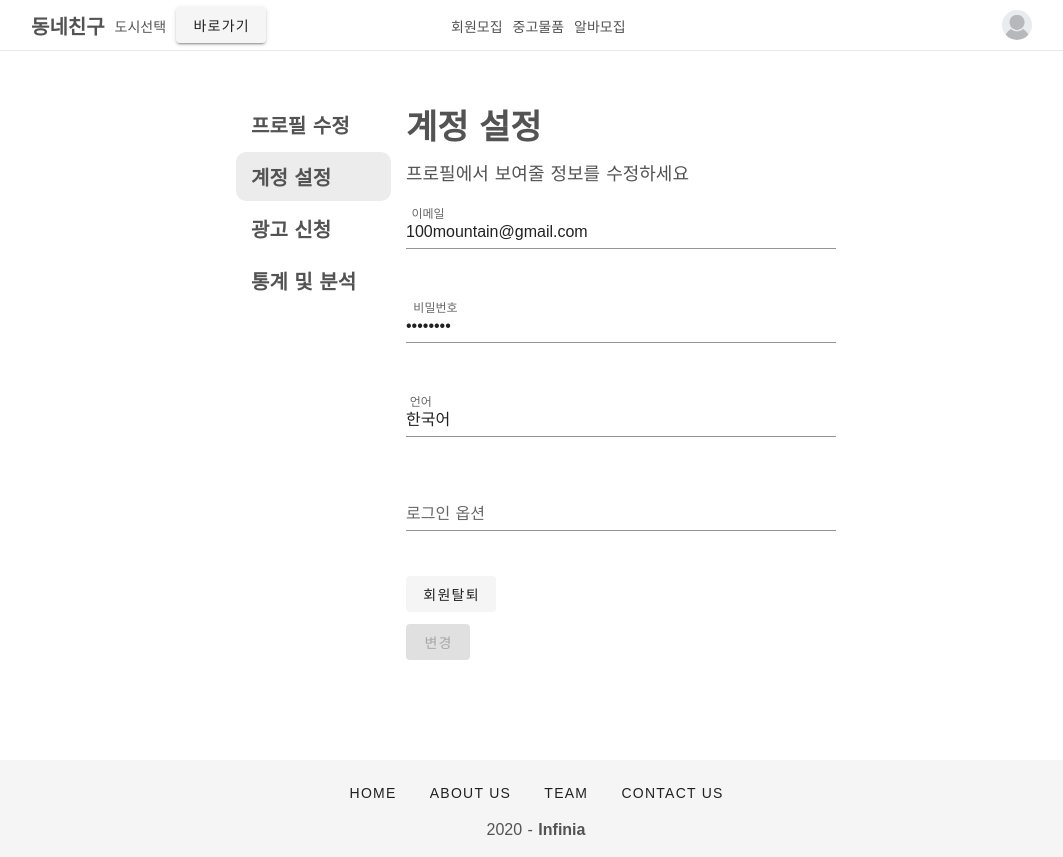
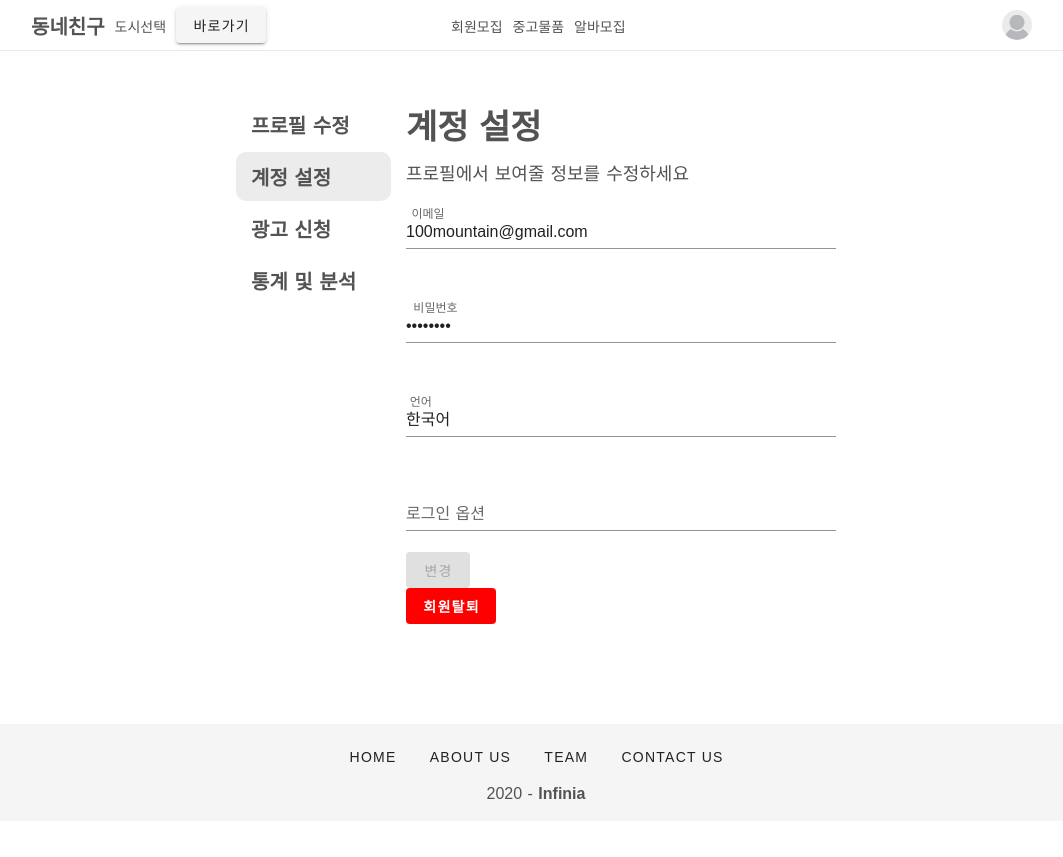
Before and after one commit to demain18/wehobby-client, a Nuxt app: page /setting/account in a window 1280 px wide. Shown: the whole page, without its empty margins (104-1167 px from the left). After the commit the page ends 821 px from the top, so only its background shows below. Built offline with nearby package versions, Linux system fonts and the light colour scheme.

Commit message:
[변경] : vuetify selects 화면 따라서 내려가는 이슈 픽스

```diff
--- a/assets/css/common.scss
+++ b/assets/css/common.scss
@@ -72,7 +72,13 @@ input.input-text {
 }
 
 button.btn-main-color {
-  background-color: $main !important;
+  background-color: $main!important;
+  color: #ffffff !important;
+  font-weight: bold !important;
+}
+
+button.btn-warn {
+  background-color: red!important;
   color: #ffffff !important;
   font-weight: bold !important;
 }
--- a/nuxt.config.js
+++ b/nuxt.config.js
@@ -33,8 +33,6 @@ export default {
   // Modules for dev and build (recommended) (https://go.nuxtjs.dev/config-modules)
   buildModules: [
     '@nuxtjs/vuetify',
-    // 'fs'
-    // '@nuxtjs/fs'
   ],
 
   // Modules (https://go.nuxtjs.dev/config-modules)
--- a/package.json
+++ b/package.json
@@ -10,12 +10,11 @@
   },
   "dependencies": {
     "core-js": "^3.6.5",
-    "fs": "0.0.1-security",
     "node-sass": "^4.14.1",
     "nuxt": "^2.14.6",
     "nuxt-sass-resources-loader": "^2.0.5",
     "sass-loader": "^10.0.4",
-    "vuetify": "^2.3.15"
+    "vuetify": "^2.3.21"
   },
   "devDependencies": {
     "@nuxtjs/vuetify": "^1.11.2"
--- a/pages/setting/account.vue
+++ b/pages/setting/account.vue
@@ -2,7 +2,7 @@
   <div>
     <Gnb />
     <div id="wrap">
-      <SettingSnb/>
+      <SettingSnb />
       <div class="content-wrap">
         <h1 class="content-title">계정 설정</h1>
         <p class="content-sub">프로필에서 보여줄 정보를 수정하세요</p>
@@ -27,18 +27,18 @@
             <v-text-field v-model="select.option" label="로그인 옵션"></v-text-field>
           </v-col>
         </v-row>
-        <v-row style="margin-bottom: 0px;">
+
+        <v-btn depressed :disabled="!submitAble">
+          변경
+        </v-btn>
+        <v-row>
           <v-col>
-            <!-- <v-text-field v-model="select.accountDisable" label="회원탈퇴"></v-text-field> -->
-            <v-btn depressed v-model="select.accountDisable">
+            <v-btn depressed v-model="select.accountDisable" class="btn-warn">
               회원탈퇴
             </v-btn>
           </v-col>
         </v-row>
 
-        <v-btn depressed :disabled="!submitAble">
-          변경
-        </v-btn>
       </div>
     </div>
     <Footer />
@@ -65,4 +65,5 @@
 <style scoped lang="scss">
   @import '~assets/css/setting.css';
   @import '~assets/css/mobile/setting.css';
+
 </style>
--- a/pages/setting/index.vue
+++ b/pages/setting/index.vue
@@ -48,12 +48,14 @@
         </v-row>
         <v-row>
           <v-col>
-            <v-text-field v-model="select.age" placeholder="비공개" label="나이"></v-text-field>
+            <!-- <v-text-field v-model="select.age" placeholder="비공개" label="출생년도"></v-text-field> -->
+            <v-select v-model="select.age" :items="list.age" attach label="출생년도"></v-select>
           </v-col>
         </v-row>
         <v-row>
           <v-col>
             <v-text-field v-model="select.job" placeholder="비공개" label="직업"></v-text-field>
+            <!-- <v-select :items="list." filled label="Filled style"></v-select> -->
           </v-col>
         </v-row>
 
@@ -79,9 +81,18 @@
   </div>
 </template>
 
-<script>
+<script defer>
   // 변경사항 있을경우 변경 버튼 primary로 변경
   export default {
+    created() {
+      // console.log('the test');
+      let age = 0;
+      for (let i=1950; i<=2020; i++) {
+        this.list.age[age] = i;
+        age++;
+      }
+      this.list.age.reverse();
+    },
     data: () => ({
       submitAble: false,
       select: {
@@ -95,12 +106,13 @@
         job: '대학생/기타리스트',
         sex: '남자'
       },
-      lists: {
+      list: {
         sex: [
           '남성',
           '여성',
           '밝히지 않음'
-        ]
+        ],
+        age: []
       }
     })
   }
@@ -114,4 +126,5 @@
   #wrap .content-wrap .content-sub {
     padding-bottom: 15px;
   }
+
 </style>
--- a/pages/write.vue
+++ b/pages/write.vue
@@ -72,7 +72,7 @@
           <v-select v-model="select.area" :items="lists.area" label="지역*" required></v-select>
         </v-col> -->
         <v-col>
-          <v-select v-model="select.category" :items="lists.category" label="카테고리*" required></v-select>
+          <v-select v-model="select.category" :items="lists.category" attach label="카테고리*" required></v-select>
         </v-col>
         <v-col>
           <v-text-field label="장르"></v-text-field>
```
Also changed, not shown: 1 other file (tests, documents, lock files or other folders).
